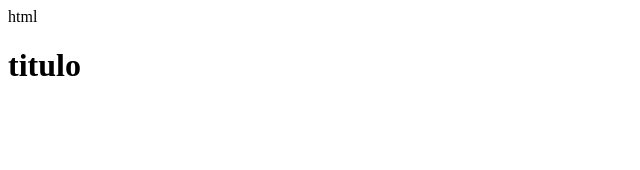
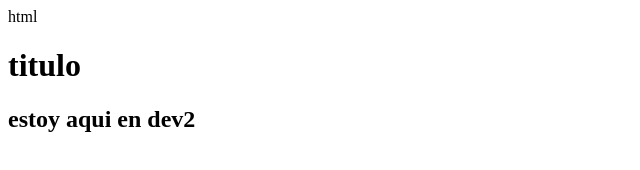
Before and after one commit to Srb4by/rebase, a plain HTML site: page index.html in a window 1280 px wide. Shown: the whole page, without its empty margins (0-640 px from the left). Drawn offline with Linux system fonts and the light colour scheme.

Commit message:
estoy aqui en dev2

```diff
--- a/index.html
+++ b/index.html
@@ -8,6 +8,7 @@
 <body>
 <header>html</header>
 <h1>titulo</h1>
+<h2>estoy aqui en dev2</h2>
 
 </body>
 </html>
```
